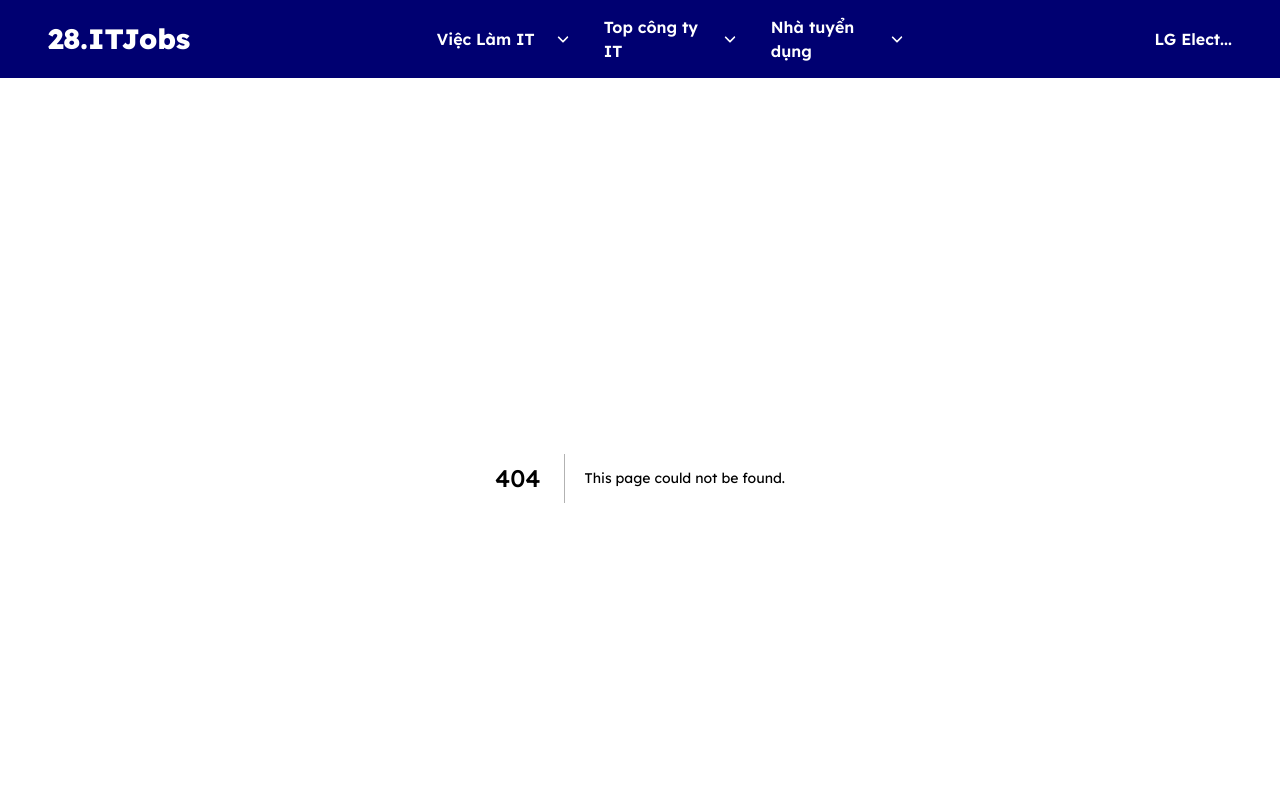
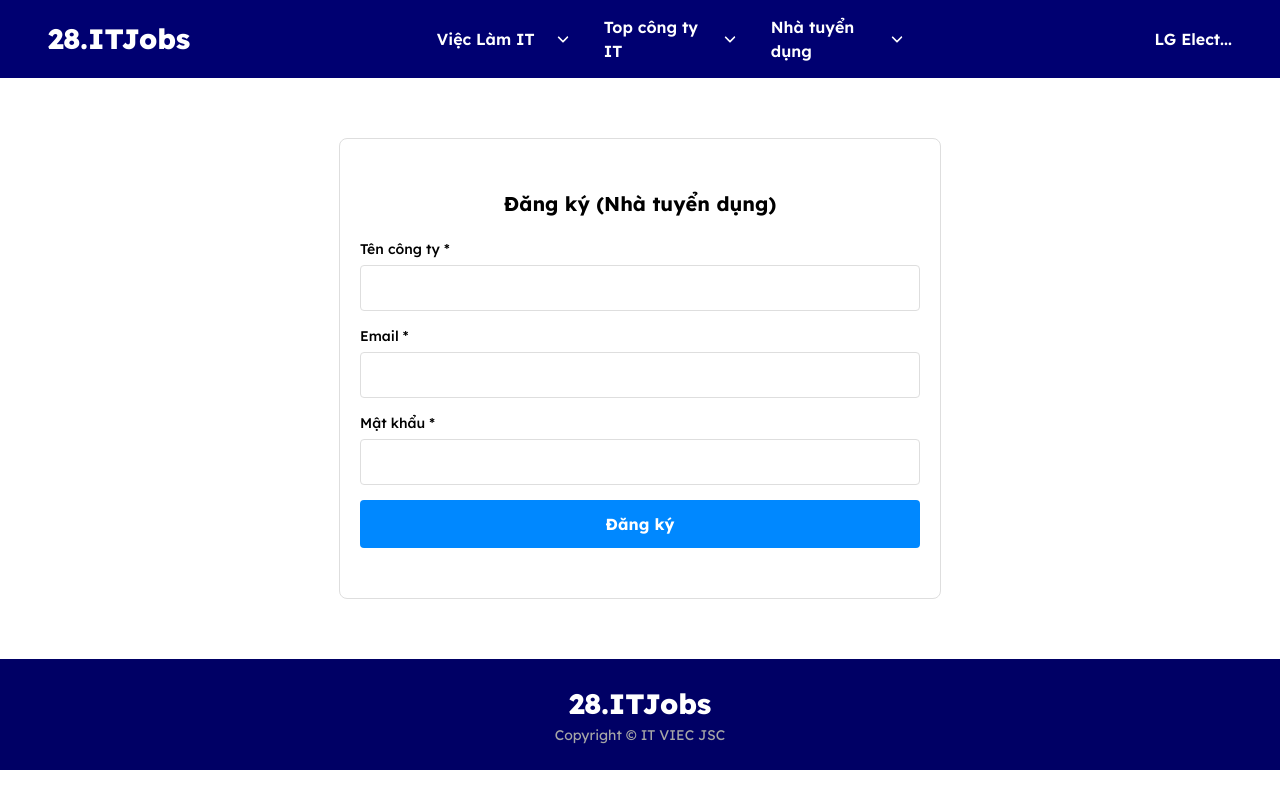
Before and after one commit to HungTrinh30106/it-job-frontend, a Next.js app: page /company/register in a window 1280 px wide. Before the commit this address had no page. Shown: the top 800 px of the page. Built offline with nearby package versions, Linux system fonts and the light colour scheme.

Commit message:
Dựng trang đăng nhập, đăng ký nhà tuyển dụng, ứng viên

```diff
--- /dev/null
+++ b/src/app/(pages)/company/login/page.tsx
@@ -0,0 +1,52 @@
+export default function Page() {
+  return (
+    <>
+      {/* Đăng nhập (Nhà tuyển dụng) */}
+      <div className="py-[60px]">
+        <div className="contain">
+          <div className="border border-[#DEDEDE] rounded-[8px] py-[50px] px-[20px] max-w-[602px] w-full mx-auto">
+            <h1 className="font-[700] text-[20px] text-black mb-[20px] text-center">
+              Đăng nhập (Nhà tuyển dụng)
+            </h1>
+            <form action="" className="grid gap-x-[20px] gap-y-[15px]">
+              <div className="">
+                <label
+                  htmlFor="email"
+                  className="block font-[500] text-[14px] text-black mb-[5px]"
+                >
+                  Email *
+                </label>
+                <input
+                  type="email"
+                  name=""
+                  id="email"
+                  className="w-[100%] h-[46px] border border-[#DEDEDE] rounded-[4px] py-[14px] px-[20px] font-[500] text-[14px] text-black"
+                />
+              </div>
+              <div className="">
+                <label
+                  htmlFor="password"
+                  className="block font-[500] text-[14px] text-black mb-[5px]"
+                >
+                  Mật khẩu *
+                </label>
+                <input
+                  type="password"
+                  name=""
+                  id="password"
+                  className="w-[100%] h-[46px] border border-[#DEDEDE] rounded-[4px] py-[14px] px-[20px] font-[500] text-[14px] text-black"
+                />
+              </div>
+              <div className="">
+                <button className="bg-[#0088FF] rounded-[4px] h-[48px] px-[20px] font-[700] text-[16px] text-white w-full">
+                  Đăng nhập
+                </button>
+              </div>
+            </form>
+          </div>
+        </div>
+      </div>
+      {/* Hết Đăng nhập (Nhà tuyển dụng) */}
+    </>
+  );
+}
--- /dev/null
+++ b/src/app/(pages)/company/register/page.tsx
@@ -0,0 +1,65 @@
+export default function Page() {
+  return (
+    <>
+      {/* Đăng ký (Nhà tuyển dụng) */}
+      <div className="py-[60px]">
+        <div className="contain">
+          <div className="border border-[#DEDEDE] rounded-[8px] py-[50px] px-[20px] max-w-[602px] w-full mx-auto">
+            <h1 className="font-[700] text-[20px] text-black mb-[20px] text-center">
+              Đăng ký (Nhà tuyển dụng)
+            </h1>
+            <form action="" className="grid gap-x-[20px] gap-y-[15px]">
+              <div className="">
+                <label
+                  htmlFor="companyName"
+                  className="block font-[500] text-[14px] text-black mb-[5px]"
+                >
+                  Tên công ty *
+                </label>
+                <input
+                  type="text"
+                  id="companyName"
+                  className="w-[100%] h-[46px] border border-[#DEDEDE] rounded-[4px] px-[20px] font-[500] text-[14px] text-black"
+                />
+              </div>
+              <div className="">
+                <label
+                  htmlFor="email"
+                  className="block font-[500] text-[14px] text-black mb-[5px]"
+                >
+                  Email *
+                </label>
+                <input
+                  type="email"
+                  name=""
+                  id="email"
+                  className="w-[100%] h-[46px] border border-[#DEDEDE] rounded-[4px] py-[14px] px-[20px] font-[500] text-[14px] text-black"
+                />
+              </div>
+              <div className="">
+                <label
+                  htmlFor="password"
+                  className="block font-[500] text-[14px] text-black mb-[5px]"
+                >
+                  Mật khẩu *
+                </label>
+                <input
+                  type="password"
+                  name=""
+                  id="password"
+                  className="w-[100%] h-[46px] border border-[#DEDEDE] rounded-[4px] py-[14px] px-[20px] font-[500] text-[14px] text-black"
+                />
+              </div>
+              <div className="">
+                <button className="bg-[#0088FF] rounded-[4px] h-[48px] px-[20px] font-[700] text-[16px] text-white w-full">
+                  Đăng ký
+                </button>
+              </div>
+            </form>
+          </div>
+        </div>
+      </div>
+      {/* Hết Đăng ký (Nhà tuyển dụng) */}
+    </>
+  );
+}
--- /dev/null
+++ b/src/app/(pages)/user/login/page.tsx
@@ -0,0 +1,52 @@
+export default function Page() {
+  return (
+    <>
+      {/* Đăng nhập (Ứng viên) */}
+      <div className="py-[60px]">
+        <div className="contain">
+          <div className="border border-[#DEDEDE] rounded-[8px] py-[50px] px-[20px] max-w-[602px] w-full mx-auto">
+            <h1 className="font-[700] text-[20px] text-black mb-[20px] text-center">
+              Đăng nhập (Ứng viên)
+            </h1>
+            <form action="" className="grid gap-x-[20px] gap-y-[15px]">
+              <div className="">
+                <label
+                  htmlFor="email"
+                  className="block font-[500] text-[14px] text-black mb-[5px]"
+                >
+                  Email *
+                </label>
+                <input
+                  type="email"
+                  name=""
+                  id="email"
+                  className="w-[100%] h-[46px] border border-[#DEDEDE] rounded-[4px] py-[14px] px-[20px] font-[500] text-[14px] text-black"
+                />
+              </div>
+              <div className="">
+                <label
+                  htmlFor="password"
+                  className="block font-[500] text-[14px] text-black mb-[5px]"
+                >
+                  Mật khẩu *
+                </label>
+                <input
+                  type="password"
+                  name=""
+                  id="password"
+                  className="w-[100%] h-[46px] border border-[#DEDEDE] rounded-[4px] py-[14px] px-[20px] font-[500] text-[14px] text-black"
+                />
+              </div>
+              <div className="">
+                <button className="bg-[#0088FF] rounded-[4px] h-[48px] px-[20px] font-[700] text-[16px] text-white w-full">
+                  Đăng nhập
+                </button>
+              </div>
+            </form>
+          </div>
+        </div>
+      </div>
+      {/* Hết Đăng nhập (Ứng viên) */}
+    </>
+  );
+}
--- /dev/null
+++ b/src/app/(pages)/user/register/page.tsx
@@ -0,0 +1,65 @@
+export default function Page() {
+  return (
+    <>
+      {/* Đăng ký (Ứng viên) */}
+      <div className="py-[60px]">
+        <div className="contain">
+          <div className="border border-[#DEDEDE] rounded-[8px] py-[50px] px-[20px] max-w-[602px] w-full mx-auto">
+            <h1 className="font-[700] text-[20px] text-black mb-[20px] text-center">
+              Đăng ký (Ứng viên)
+            </h1>
+            <form action="" className="grid gap-x-[20px] gap-y-[15px]">
+              <div className="">
+                <label
+                  htmlFor="fullName"
+                  className="block font-[500] text-[14px] text-black mb-[5px]"
+                >
+                  Họ tên *
+                </label>
+                <input
+                  type="text"
+                  id="fullName"
+                  className="w-[100%] h-[46px] border border-[#DEDEDE] rounded-[4px] px-[20px] font-[500] text-[14px] text-black"
+                />
+              </div>
+              <div className="">
+                <label
+                  htmlFor="email"
+                  className="block font-[500] text-[14px] text-black mb-[5px]"
+                >
+                  Email *
+                </label>
+                <input
+                  type="email"
+                  name=""
+                  id="email"
+                  className="w-[100%] h-[46px] border border-[#DEDEDE] rounded-[4px] py-[14px] px-[20px] font-[500] text-[14px] text-black"
+                />
+              </div>
+              <div className="">
+                <label
+                  htmlFor="password"
+                  className="block font-[500] text-[14px] text-black mb-[5px]"
+                >
+                  Mật khẩu *
+                </label>
+                <input
+                  type="password"
+                  name=""
+                  id="password"
+                  className="w-[100%] h-[46px] border border-[#DEDEDE] rounded-[4px] py-[14px] px-[20px] font-[500] text-[14px] text-black"
+                />
+              </div>
+              <div className="">
+                <button className="bg-[#0088FF] rounded-[4px] h-[48px] px-[20px] font-[700] text-[16px] text-white w-full">
+                  Đăng ký
+                </button>
+              </div>
+            </form>
+          </div>
+        </div>
+      </div>
+      {/* Hết Đăng ký (Ứng viên) */}
+    </>
+  );
+}
```
